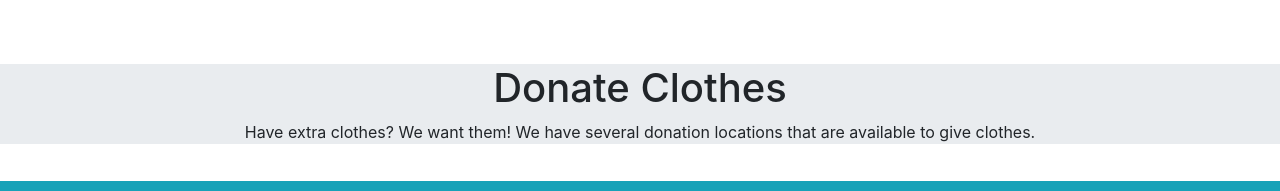
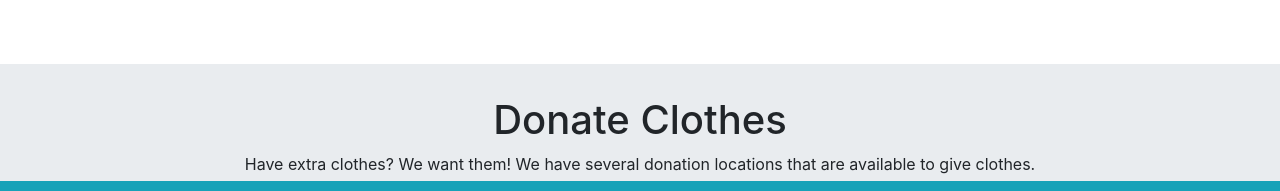
Before and after one commit to themcaffee/fbla-website-2018, a Vue app: page /#/ in a window 1280 px wide. Shown: the part 585-776 px from the top of the page. Built offline with nearby package versions, Linux system fonts and the light colour scheme.

Commit message:
fix height shit

```diff
--- a/src/components/MainPage.vue
+++ b/src/components/MainPage.vue
@@ -1,5 +1,5 @@
 <template>
-  <div>
+  <div id="main-page">
     <div class="jumbotron">
       <h1 class="display-3 header-text">Give Potential</h1>
       <p class="lead header-text">
@@ -35,6 +35,9 @@
 </template>
 
 <style>
+#main-page {
+  height: 100%;
+}
 #donate-money-btn {
   padding-right: 10px;
 }
@@ -47,7 +50,8 @@
 
 #donate-clothes {
   background-color: #e9ecef;
-  height: 100%;
+  min-height: 40%;
+  padding-top: 2em;
 }
 .header-text {
   color: yellow;
```
